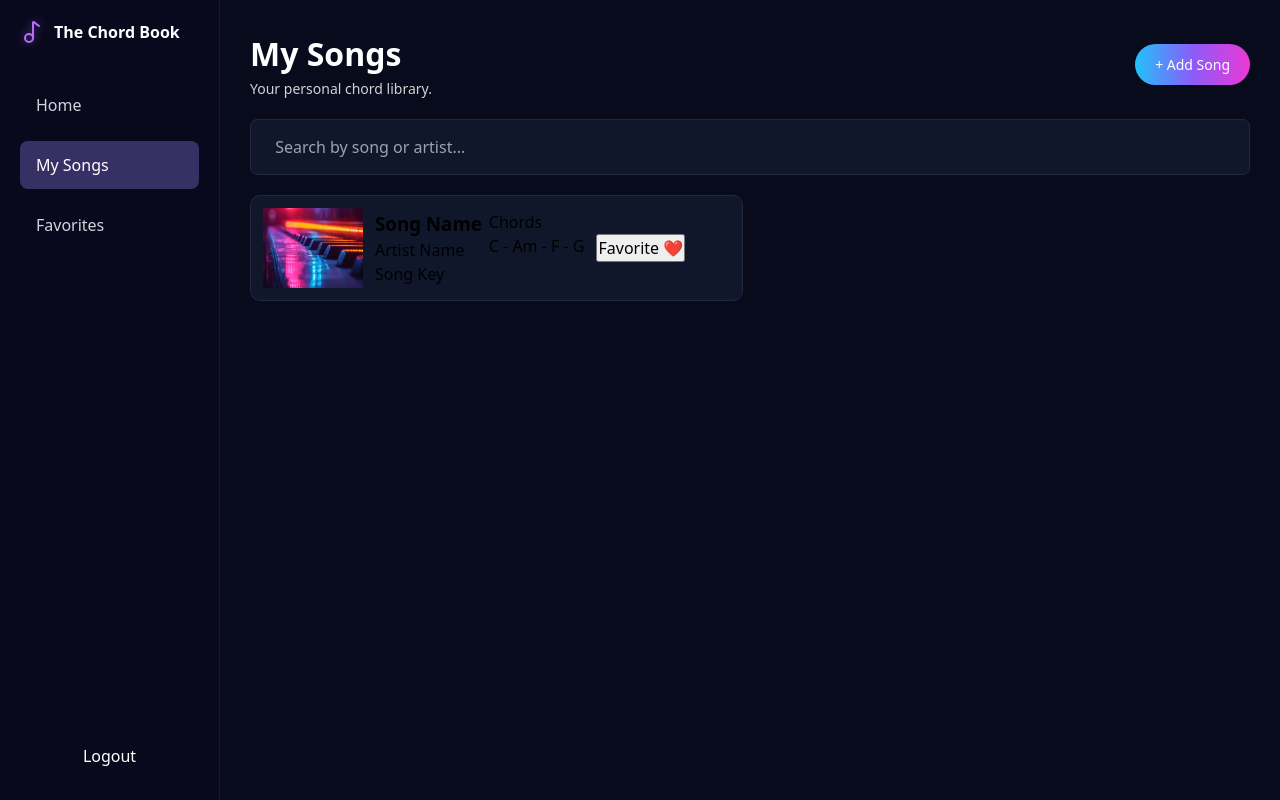
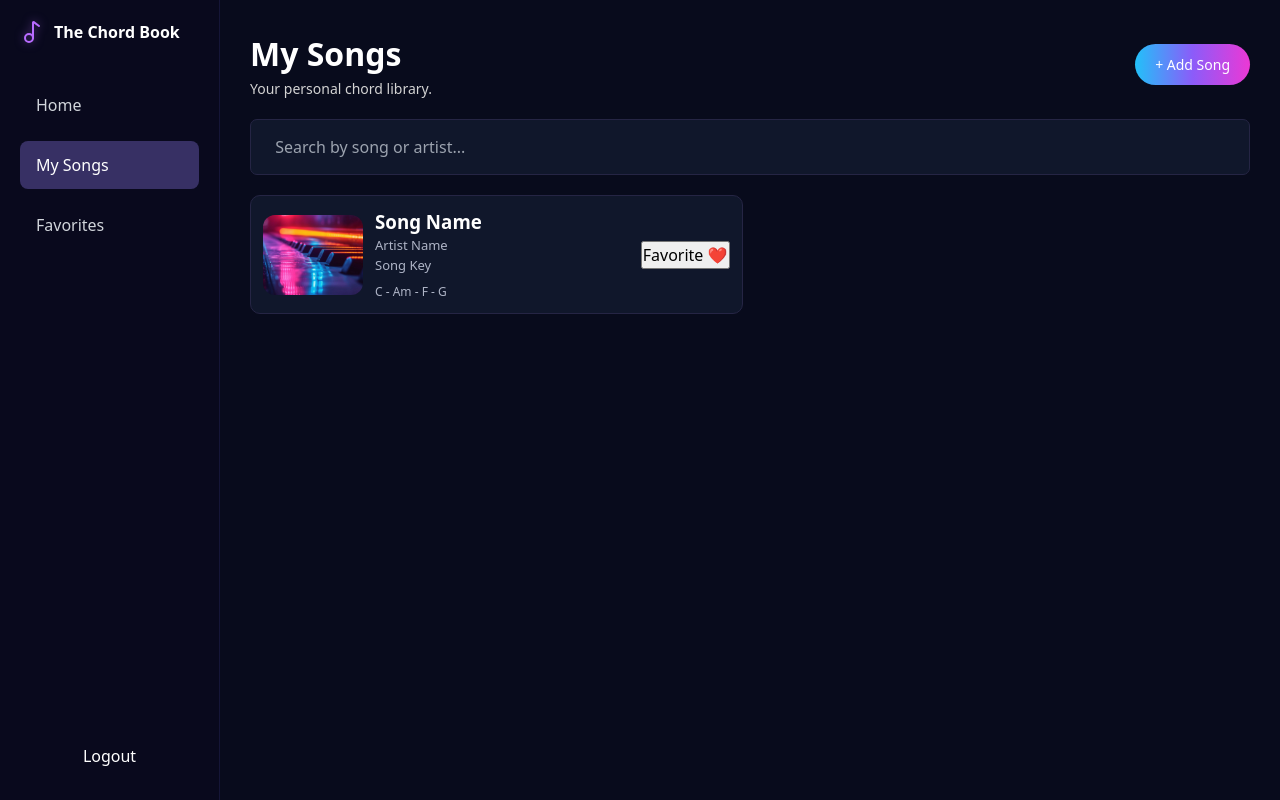
Before and after one commit to mercytv932/Chord_Book, a React (Vite) app in the folder frontend/: page /mysongs in a window 1280 px wide. Built offline with nearby package versions, Linux system fonts and the light colour scheme.

Commit message:
SongCard styles done.container, song name and artist. song key and chord progression.

```diff
--- a/frontend/src/App.css
+++ b/frontend/src/App.css
@@ -285,9 +285,37 @@
 .song-card-image {
   width: 100px;
   height: 80px;
+  object-fit: cover;
+  border-radius: 12px;
+  flex-shrink: 0;
 }
 
 .song-card-content {
   display: flex;
-  gap: 7px;
+  flex-direction: column;
+  gap: 8px;
+  flex: 1;
+  min-width: 0;
 }
+
+.chord-progression {
+  color: #aeb4c6;
+  font-size: 12px;
+}
+
+.song-info h3 {
+  color: white;
+}
+
+.song-info p {
+  color: #aeb4c6;
+  font-size: 13px;
+}
+
+.song-key {
+  display: inline-block;
+  background-color: #222a43;
+  padding: 3px 8px;
+  border-radius: 5px;
+  margin-bottom: 6px;
+}
--- a/frontend/src/components/SongCard.tsx
+++ b/frontend/src/components/SongCard.tsx
@@ -15,11 +15,7 @@ function SongCard() {
           <p>Artist Name</p>
           <p>Song Key</p>
         </div>
-
-        <div className="song-chords">
-          <span className="span-chords">Chords</span>
-          <p className="chord-progression">C - Am - F - G</p>
-        </div>
+        <p className="chord-progression">C - Am - F - G</p>
       </div>
       <button className="favorite-button">Favorite ❤️ </button>
     </div>
```
